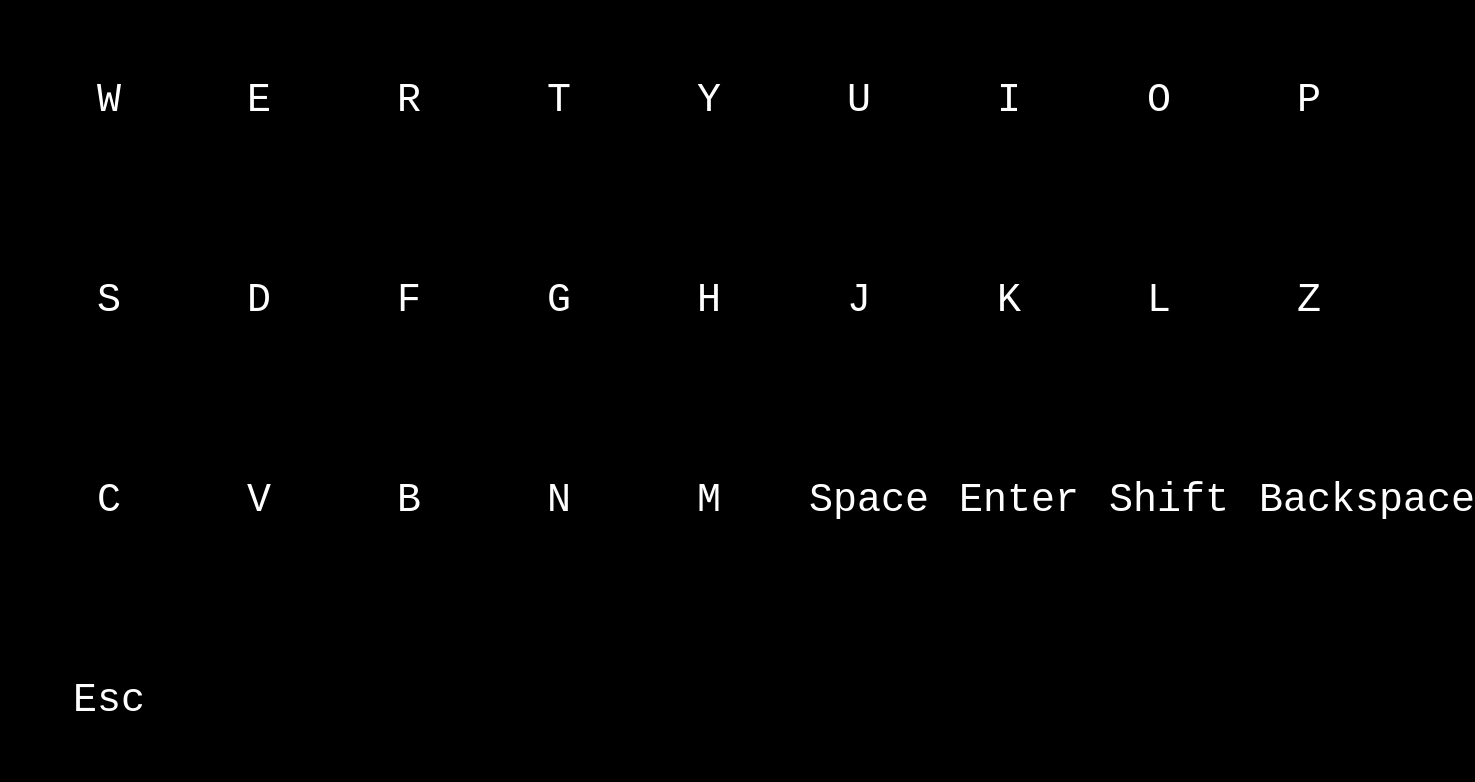
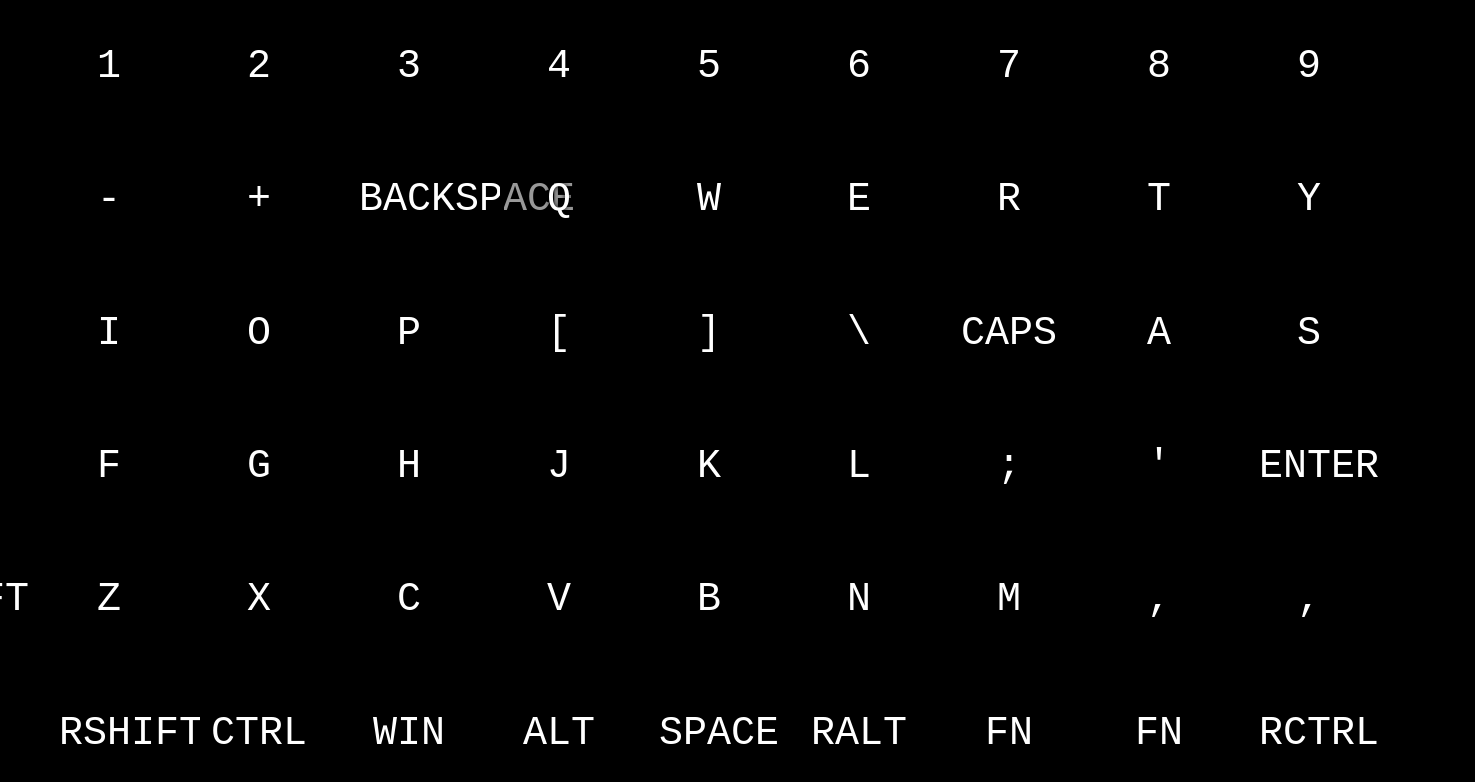
Before and after one commit to Mr-76/javaScriptStuff, a plain HTML site: page keyboardTest/index.html in a window 1280 px wide. Shown: the whole page, 1475 px wide, since content can reach past the window. Drawn offline with Linux system fonts and the light colour scheme.

Commit message:
add keys

```diff
--- a/keyboardTest/index.html
+++ b/keyboardTest/index.html
@@ -9,7 +9,28 @@
 
 <body>
 
+	<!--! deve ser capaz de usar divs com grida par fazer linahs de colunas dde tamanhos diferentes assim tem todas as teclas -->
 	<div class="keys">
+
+
+	<!--! Precisa mudar codigos das teclas e dps separar -->
+		<div data-key="81" class="key"><kbd>`</kbd></div>
+		<div data-key="81" class="key"><kbd>1</kbd></div>
+		<div data-key="81" class="key"><kbd>2</kbd></div>
+		<div data-key="81" class="key"><kbd>3</kbd></div>
+		<div data-key="81" class="key"><kbd>4</kbd></div>
+		<div data-key="81" class="key"><kbd>5</kbd></div>
+		<div data-key="81" class="key"><kbd>6</kbd></div>
+		<div data-key="81" class="key"><kbd>7</kbd></div>
+		<div data-key="81" class="key"><kbd>8</kbd></div>
+		<div data-key="81" class="key"><kbd>9</kbd></div>
+		<div data-key="81" class="key"><kbd>0</kbd></div>
+		<div data-key="81" class="key"><kbd>-</kbd></div>
+		<div data-key="81" class="key"><kbd>+</kbd></div>
+		<div data-key="81" class="key"><kbd>BACKSPACE</kbd></div>
+
+
+
 		<div data-key="81" class="key"><kbd>Q</kbd></div>
 		<div data-key="87" class="key"><kbd>W</kbd></div>
 		<div data-key="69" class="key"><kbd>E</kbd></div>
@@ -20,7 +41,11 @@
 		<div data-key="73" class="key"><kbd>I</kbd></div>
 		<div data-key="79" class="key"><kbd>O</kbd></div>
 		<div data-key="80" class="key"><kbd>P</kbd></div>
+		<div data-key="80" class="key"><kbd>[</kbd></div>
+		<div data-key="80" class="key"><kbd>]</kbd></div>
+		<div data-key="80" class="key"><kbd>\</kbd></div>
 
+		<div data-key="65" class="key"><kbd>CAPS</kbd></div>
 		<div data-key="65" class="key"><kbd>A</kbd></div>
 		<div data-key="83" class="key"><kbd>S</kbd></div>
 		<div data-key="68" class="key"><kbd>D</kbd></div>
@@ -30,7 +55,11 @@
 		<div data-key="74" class="key"><kbd>J</kbd></div>
 		<div data-key="75" class="key"><kbd>K</kbd></div>
 		<div data-key="76" class="key"><kbd>L</kbd></div>
+		<div data-key="76" class="key"><kbd>;</kbd></div>
+		<div data-key="76" class="key"><kbd>'</kbd></div>
+		<div data-key="76" class="key"><kbd>ENTER</kbd></div>
 
+		<div data-key="90" class="key"><kbd>SHIFT</kbd></div>
 		<div data-key="90" class="key"><kbd>Z</kbd></div>
 		<div data-key="88" class="key"><kbd>X</kbd></div>
 		<div data-key="67" class="key"><kbd>C</kbd></div>
@@ -38,13 +67,19 @@
 		<div data-key="66" class="key"><kbd>B</kbd></div>
 		<div data-key="78" class="key"><kbd>N</kbd></div>
 		<div data-key="77" class="key"><kbd>M</kbd></div>
+		<div data-key="77" class="key"><kbd>,</kbd></div>
+		<div data-key="77" class="key"><kbd>,</kbd></div>
+		<div data-key="77" class="key"><kbd>/</kbd></div>
+		<div data-key="77" class="key"><kbd>RSHIFT</kbd></div>
 
-		<div data-key="32" class="key"><kbd>Space</kbd></div>
-		<div data-key="13" class="key"><kbd>Enter</kbd></div>
-		<div data-key="16" class="key"><kbd>Shift</kbd></div>
-		<div data-key="8" class="key"><kbd>Backspace</kbd></div>
-		<div data-key="9" class="key"><kbd>Tab</kbd></div>
-		<div data-key="27" class="key"><kbd>Esc</kbd></div>
+		<div data-key="32" class="key"><kbd>CTRL</kbd></div>
+		<div data-key="32" class="key"><kbd>WIN</kbd></div>
+		<div data-key="32" class="key"><kbd>ALT</kbd></div>
+		<div data-key="13" class="key"><kbd>SPACE</kbd></div>
+		<div data-key="16" class="key"><kbd>RALT</kbd></div>
+		<div data-key="8" class="key"><kbd>FN</kbd></div>
+		<div data-key="9" class="key"><kbd>FN</kbd></div>
+		<div data-key="27" class="key"><kbd>RCTRL</kbd></div>
 	</div>
 
 
```
